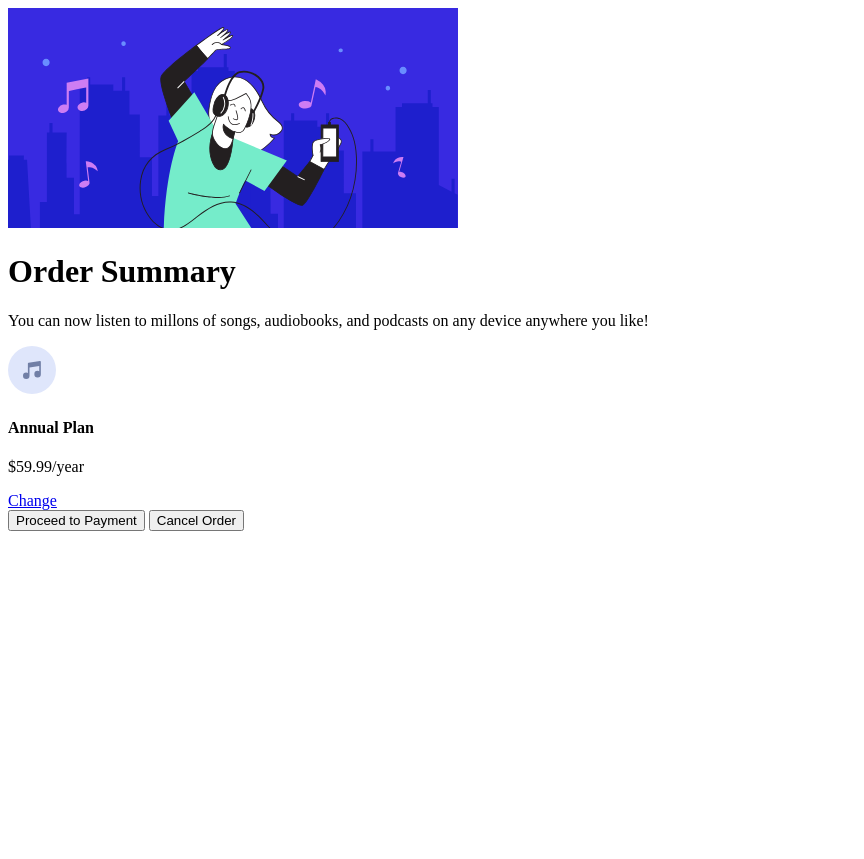
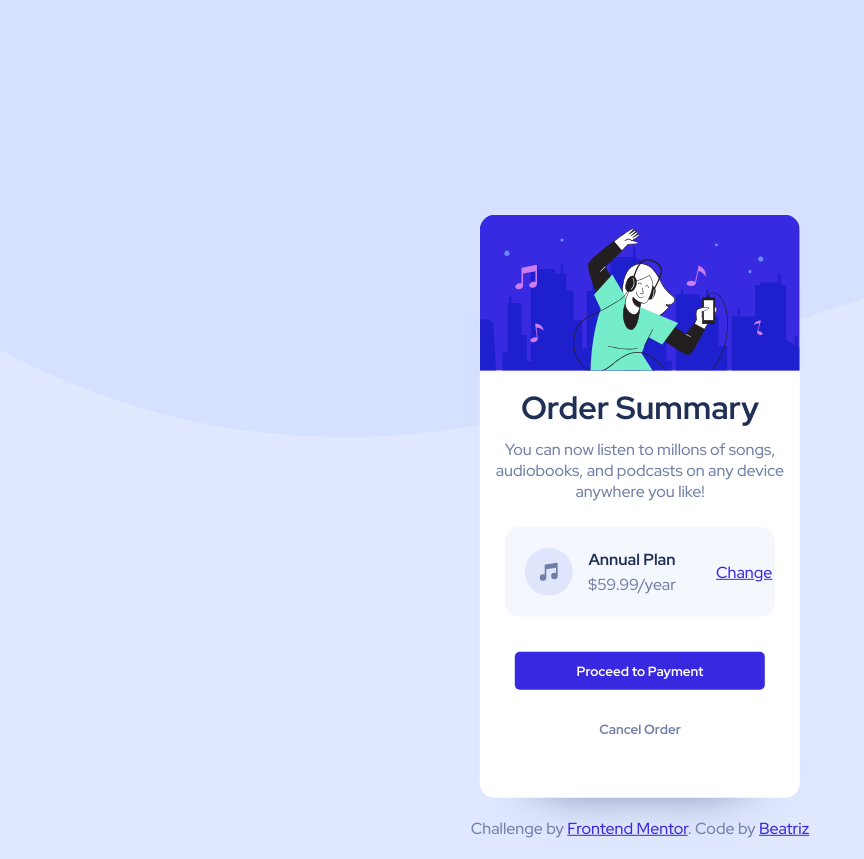
Before and after one commit to beatrizang/order-summary-component-FM, a plain HTML site: page index.html in a window 1280 px wide. Shown: the whole page, without its empty margins (0-864 px from the left). Before the commit the page ends 800 px from the top, so only its background shows below. Drawn offline with Linux system fonts and the light colour scheme; a web font is replaced by a local one.

Commit message:
Ultimos cambios

```diff
--- a/index.html
+++ b/index.html
@@ -6,18 +6,21 @@
     <link rel="preconnect" href="https://fonts.googleapis.com">
     <link rel="preconnect" href="https://fonts.gstatic.com" crossorigin>
     <link href="https://fonts.googleapis.com/css2?family=Dancing+Script&family=Didact+Gothic&family=Dongle:wght@300;400&family=Merriweather:wght@300&family=Outfit:wght@300;400;600&family=Parisienne&family=Red+Hat+Display:wght@500;700;900&family=Roboto:ital@1&family=Tangerine:wght@700&family=Yellowtail&display=swap" rel="stylesheet">
+    <link rel="stylesheet" href="style.css">
   </head>
   <body>
     <main class="container">
       <div id="card">
-        <img src="images/illustration-hero.svg" alt="Ilustration hero">
-        <h1>Order Summary</h1>
+        <img class="ilustration" src="images/illustration-hero.svg" alt="Ilustration hero">
+        <h1 class="encabezado" >Order Summary</h1>
         <p>You can now listen to millons of songs, audiobooks, and podcasts on any device anywhere you like!</p>
         <div id="offer">
           <img src="images/icon-music.svg" alt="" aria-hidden="true">
-          <h4>Annual Plan</h4>
-          <p>$59.99/year</p>
-          <a href="#">Change</a>
+          <div id="price">
+            <h4 class="encabezado">Annual Plan</h4>
+            <p>$59.99/year</p>
+          </div>
+          <a class="enlace" href="#">Change</a>
         </div>
         <div id="buttons">
           <form action="">
@@ -26,6 +29,9 @@
           </form>
         </div>
       </div>
+      <footer>
+        <p>Challenge by <a class="enlace" href="https://www.frontendmentor.io/" rel="noopener noreferrer">Frontend Mentor</a>. Code by <a class="enlace" href="https://github.com/beatrizang" rel="noopener noreferrer">Beatriz</a></p>
+      </footer>
     </main>
 
   </body>
```
